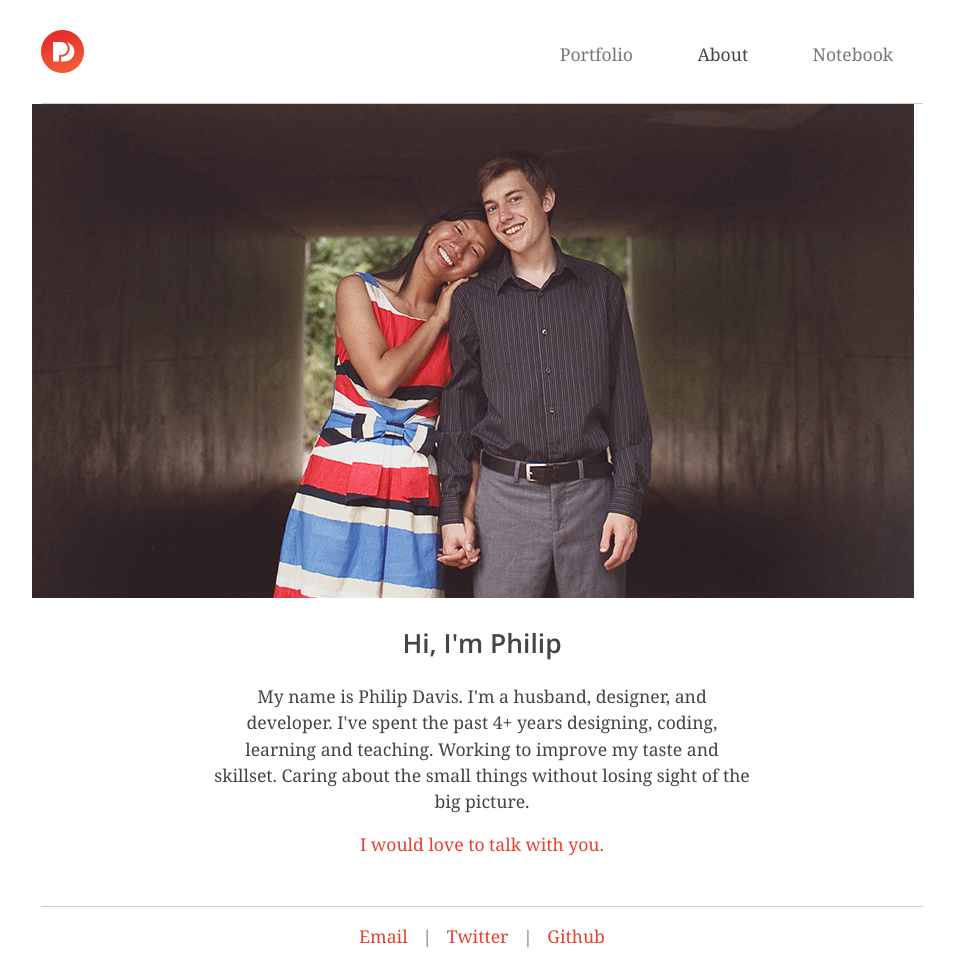
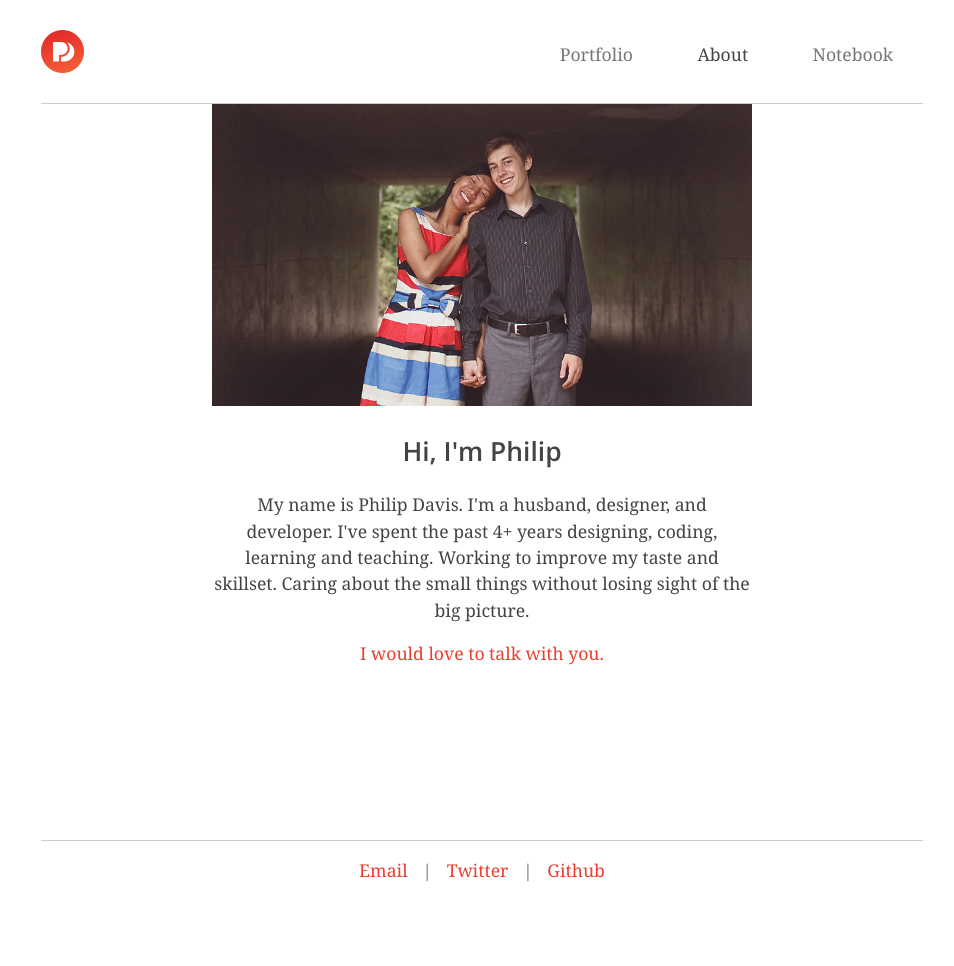
Before and after one commit to zhenghaohe/philipcdavis.github.io, a Jekyll site: the page built from about/index.html, in a window 1280 px wide. Shown: the whole page, without its empty margins (158-1112 px from the left). Built offline with Jekyll 4.4.1, drawn with Linux system fonts in a browser that asks for light colours; after the commit the page ends 900 px from its top, so only the background shows below that.

Commit message:
fixed about image positioning

```diff
--- a/about/index.html
+++ b/about/index.html
@@ -3,8 +3,8 @@ layout: default
 title: about
 ---
 
-<img src="{{site.baseurl}}/assets/dist/aboutSmall.jpg"/>
 <div class="about">
+  <img src="{{site.baseurl}}/assets/dist/aboutSmall.jpg"/>
   <h2>Hi, I'm Philip</h2>
   <p>
     My name is Philip Davis. I'm a husband, designer, and developer.
--- a/css/style.css
+++ b/css/style.css
@@ -203,6 +203,10 @@
         text-align: center;
         margin: 0 auto;
     }
+
+    .about img {
+        width: 100%;
+    }
 }
 
 /* Blog List */
```
Also changed, not shown: 3 other files.
